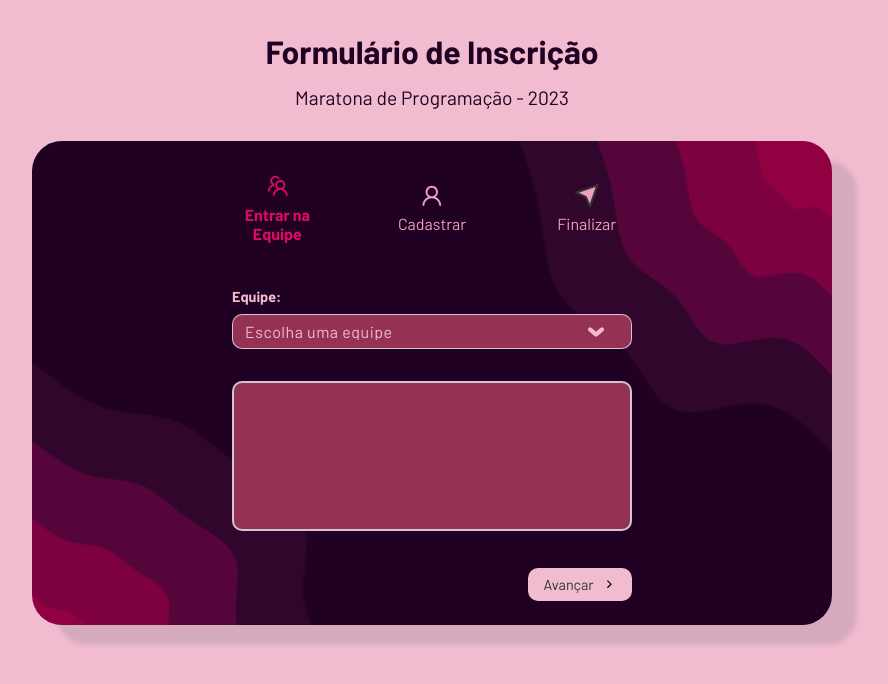
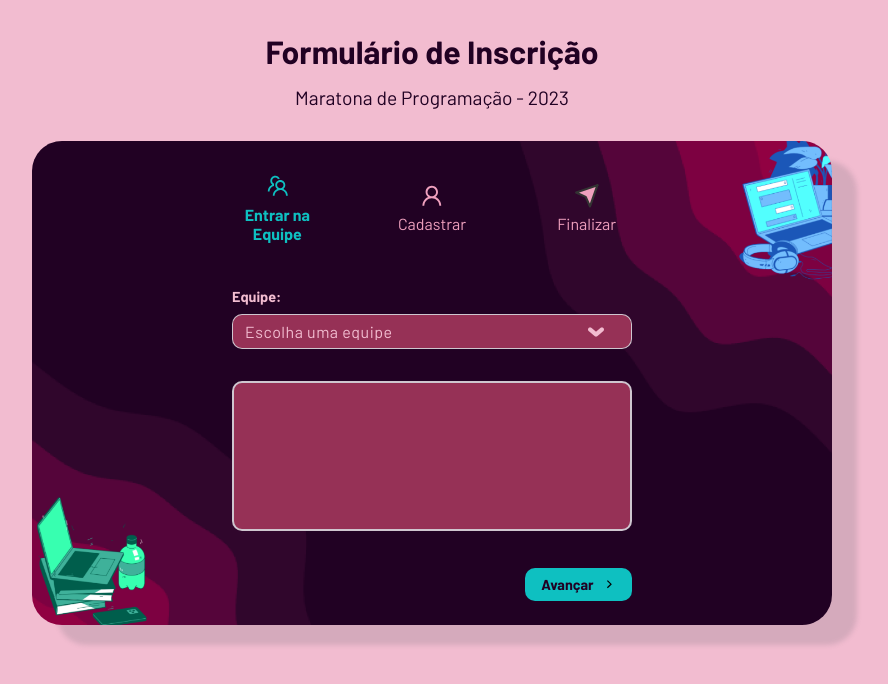
Before and after one commit to ElisonMartins/UPECodeFest, a React (Vite) app in the folder Formulario/maratona_formulario/: page / in a window 1280 px wide. Shown: the top 684 px of the page, without its empty margins (208-1096 px from the left). Built offline with nearby package versions, Linux system fonts and the light colour scheme.

Commit message:
Adicionado função de filtrar as equipes

```diff
--- a/Formulario/maratona_formulario/src/App.css
+++ b/Formulario/maratona_formulario/src/App.css
@@ -33,7 +33,7 @@
     padding: 1.5rem;
     box-shadow: rgba(100, 100, 111, 0.2) 25px 20px 5px 0px;
     border-radius: 30px;
-    background-image: url("./assets/background.png");
+    background-image: url("./assets/bg.png");
     background-size: cover;
 }
 
@@ -91,11 +91,16 @@ label{
     gap: 0.5rem;
     align-items: center;
     border-radius: 3px;
-    background-color:#f2bcd0;
+    background-color:#0ec0c1;
     cursor: pointer;
     border: none;
     transition: 0.3s;
     border-radius: 10px;
+}
+
+.actions button span{
+  color: #210123;
+  font-weight: bold;
 }
 
 .actions button:hover{
--- a/Formulario/maratona_formulario/src/componentes/ReviewForm.jsx
+++ b/Formulario/maratona_formulario/src/componentes/ReviewForm.jsx
@@ -1,12 +1,30 @@
 /* eslint-disable react/prop-types */
 /* eslint-disable no-unused-vars */
 import React from "react";
-import axios from 'axios'
+import axios from "axios";
 
-//Axios sendo usado para cadastrar aqui
-export const cadastrar = async(data)=>{
+// Função para obter a quantidade de participantes em uma equipe
+const getTeamParticipantsCount = async (equipeId) => {
   try {
-    const cadastrarUsuario =  await axios.post("http://localhost:3001/user/create", {
+    const response = await axios.get(`http://localhost:3001/team/get/length/${equipeId}`);
+    return response.data.numberOfUsers;
+  } catch (error) {
+    throw new Error("Erro ao obter a quantidade de participantes da equipe.");
+  }
+};
+
+
+// Função cadastrar que utiliza a função getTeamParticipantsCount
+export const cadastrar = async (data) => {
+  try {
+    // Verificar se o grupo está cheio
+    const participantsCount = await getTeamParticipantsCount(data.equipeId);
+    if (participantsCount === 3) {
+      alert("Esse grupo já está cheio");
+      return; // Sai da função se o grupo estiver cheio
+    }
+    // Cadastro de Participante
+    const cadastrarUsuario = await axios.post("http://localhost:3001/user/create", {
       cpf: data.cpf,
       nome: data.nome,
       email: data.email,
@@ -16,15 +34,24 @@ export const cadastrar = async(data)=>{
       cursoFaculdade: data.curso,
       periodoFaculdade: data.periodo,
     });
-    console.log('Usuário cadastrado com sucesso:', cadastrarUsuario.data);
+
+    console.log("Usuário cadastrado com sucesso:", cadastrarUsuario.data);
+
+    alert(
+      "Sua participação foi cadastrada com sucesso. Em alguns instantes você receberá um email de confirmação."
+    );
+
+    window.location.reload();
+
     return cadastrarUsuario.data;
   } catch (error) {
-    console.log(error)
+    console.log(error);
+
   }
- }
+};
 
-const ReviewForm = ({data}) => {
 
+const ReviewForm = ({ data }) => {
   return (
     <div className="review_form">
       <h2>Informações do participante </h2>
@@ -44,7 +71,8 @@ const ReviewForm = ({data}) => {
         <label>Curso:</label> {data.curso}
       </p>
       <p>
-        <label>Período da Faculdade:</label>{data.periodo}
+        <label>Período da Faculdade:</label>
+        {data.periodo}
       </p>
       <p>
         <label>Nome da Equipe Escolhida:</label> {data.nomeTeam}
@@ -53,7 +81,6 @@ const ReviewForm = ({data}) => {
       <p>
         <label>Id da equipe:</label> {data.equipeId}
       </p>
-
     </div>
   );
 };
--- a/Formulario/maratona_formulario/src/componentes/Steps.css
+++ b/Formulario/maratona_formulario/src/componentes/Steps.css
@@ -29,9 +29,9 @@
 }
 
 .active p{
-    color: #dc0968 ;
+    color: #0ec0c1  ;
 }
 
 .active > svg {
-    fill: #dc0968;
+    fill: #0ec0c1 ;
 }
--- a/Formulario/maratona_formulario/src/componentes/TeamForm.jsx
+++ b/Formulario/maratona_formulario/src/componentes/TeamForm.jsx
@@ -15,7 +15,7 @@ const TeamForm = ({data,updateFieldHandler, handleTeamChange}) => {
     { id: 9, name: "BitMavericks" },
     { id: 10, name: "ProgSprint" },
   ];
-
+// getTeamLength().then((info)=>{alert(`Até agora essa equipe possui ${info.numberOfUsers} participantes`)})
   return (
     <div>
       <div className="form_control">
@@ -26,11 +26,11 @@ const TeamForm = ({data,updateFieldHandler, handleTeamChange}) => {
           required
           value={data.nomeTeam || ""}
           onChange={(e) => {
-            const name = e.target.value; // Nome da equipe selecionada
+            const name = e.target.value;
             const selectedTeam = teamNames.find((team) => team.name === name);
-            const id = selectedTeam ? selectedTeam.id : null; // ID da equipe selecionada
-            handleTeamChange(name, id); // Chama a função handleTeamChange passando o nome e o ID da equipe selecionada
-            updateFieldHandler("nomeTeam", name); // Atualiza o nome da equipe no estado do componente App
+            const id = selectedTeam ? selectedTeam.id : null;
+            handleTeamChange(name, id);
+            updateFieldHandler("nomeTeam", name);
           }}
         >
           <option className="option-select" value="" disabled>
```
Also changed, not shown: Formulario/maratona_formulario/src/assets/bg.png (added).
